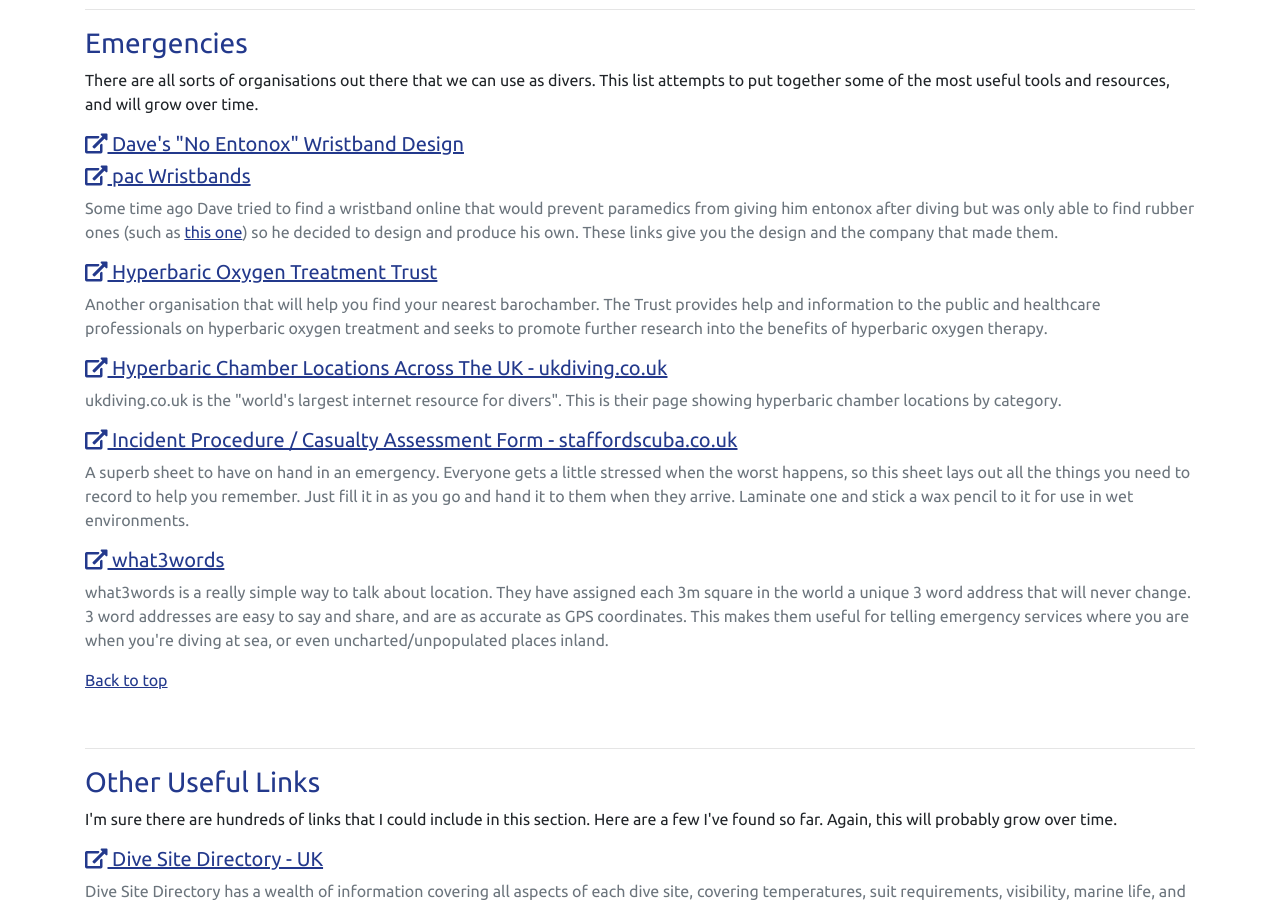
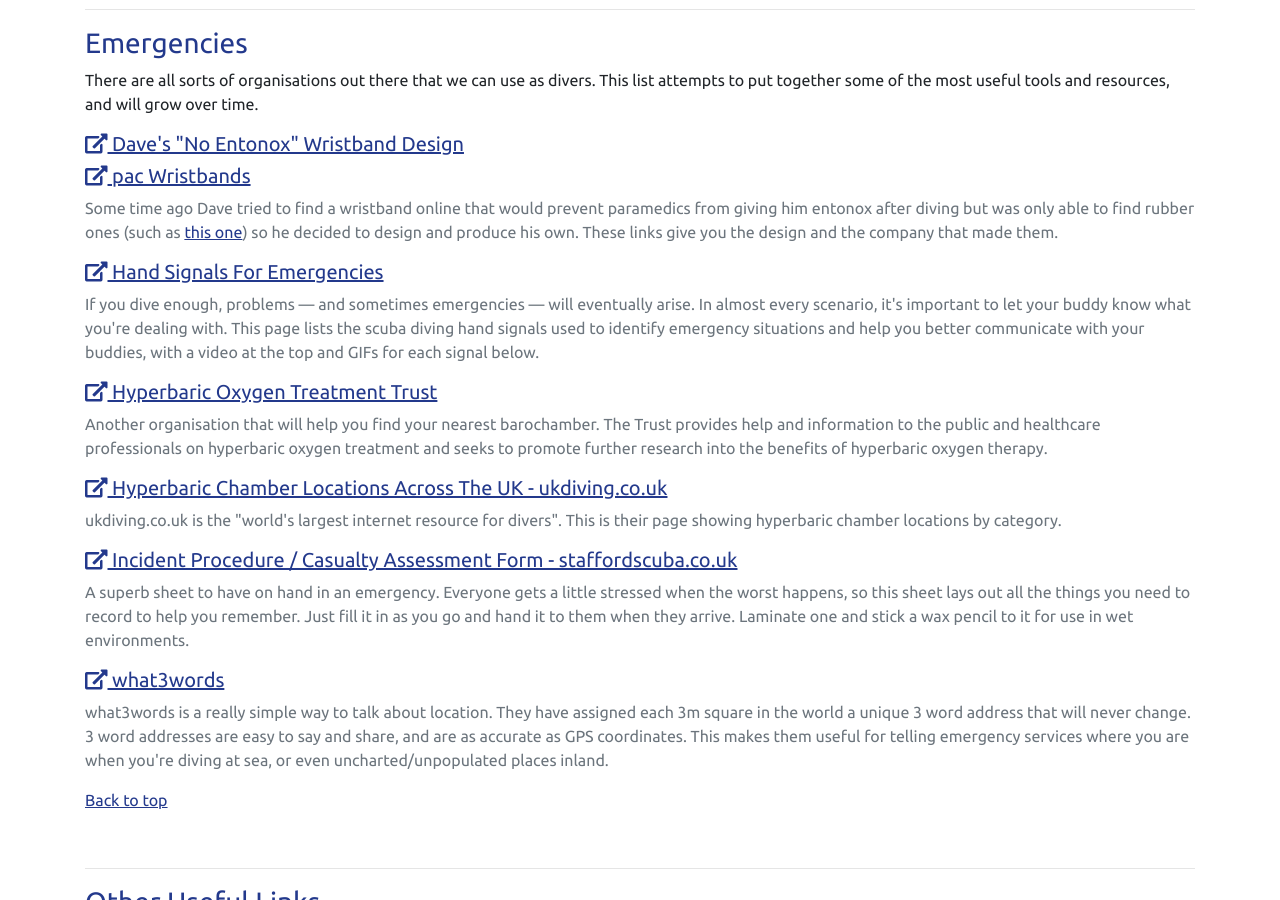
Before and after one commit to RUBSAC/rubsac.github.io, a Jekyll site: the page built from links.html, in a window 1280 px wide and 900 px high, scrolled down 1482 px. Built offline with Jekyll 4.4.1, drawn with Linux system fonts in a browser that asks for light colours; nearby versions of some CDN libraries; comment, search, counter and statistics services are not loaded.

Commit message:
Added emergency hand signals to links page

```diff
--- a/links.html
+++ b/links.html
@@ -159,6 +159,17 @@
                     </p>
 
                     <h5>
+                        <a href="https://www.sportdiver.com/scuba-diving-hand-signals-for-emergencies" target="_blank">
+                            <i class="fas fa-external-link-alt"></i> Hand Signals For Emergencies</a>
+                    </h5>
+                    <p class="text-muted">
+                        If you dive enough, problems — and sometimes emergencies — will eventually arise. In almost
+                        every scenario, it's important to let your buddy know what you're dealing with. This page lists
+                        the scuba diving hand signals used to identify emergency situations and help you better
+                        communicate with your buddies, with a video at the top and GIFs for each signal below.
+                    </p>
+
+                    <h5>
                         <a href="https://www.hyperbaricoxygentherapy.org.uk/find-chamber" target="_blank"><i class="fas fa-external-link-alt"></i>
                             Hyperbaric Oxygen Treatment Trust</a>
                     </h5>
```
